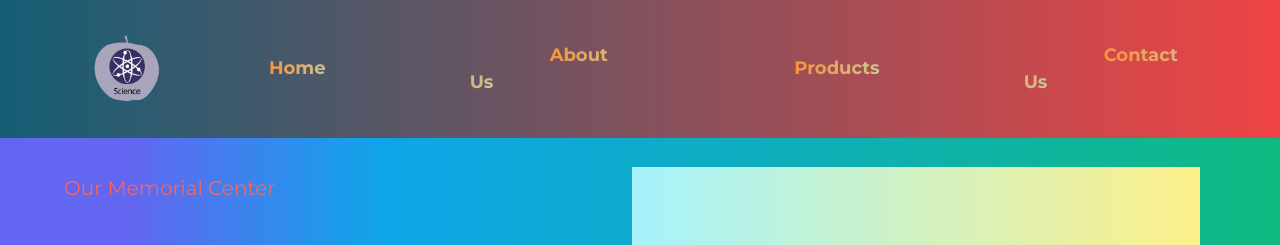
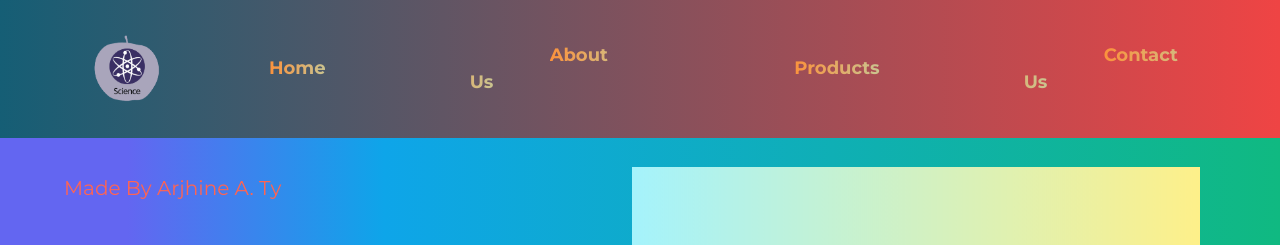
Before and after one commit to arrogance231/12-STEM-A, a React (Vite) app: page / in a window 1280 px wide. Shown: the top 245 px of the page. Built offline with nearby package versions, Linux system fonts and the light colour scheme; a web font is replaced by a local one; what tailwindcss-magic would draw is missing.

Commit message:
Update Hero.jsx

```diff
--- a/src/sections/Hero.jsx
+++ b/src/sections/Hero.jsx
@@ -11,7 +11,7 @@ const Hero = () => {
     <div>
       <section id='home' className='w-full flex xl:flex-row flex-col justify-start min-h-screen gap-10 max-container'>
         <div className='relative xl:w-2/5 flex flex-col justify-center items-start w-full max-xl:padding-x pt-28 padding-x'>
-          <p className='text-xl font-montserrat text-coral-red hover:animate-mover mt-16'>Our Memorial Center</p>
+          <p className='text-xl font-montserrat text-coral-red hover:animate-mover mt-16'>Made By Arjhine A. Ty</p>
           <h1 className='mt-10 font-palanquin text-8xl max-sm:text-[72px] max-sm:leading-[82px] font-bold'><span className=' xl:whitespace-nowrap z-0 pr-10'>The power of</span>
           <br />
           <span className='text-violet-600 inline-block mt-3'>S</span>
```
